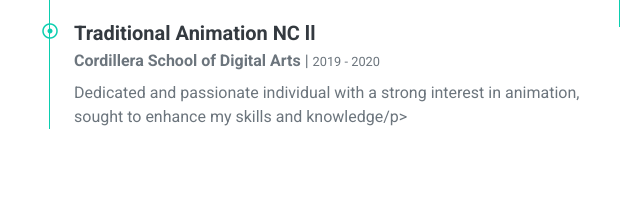
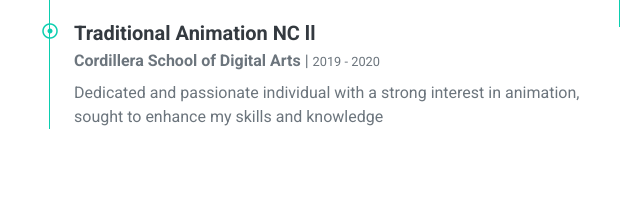
Before and after one commit to JoshuaBayron/jayzesotero.github.io, a plain HTML site: page index.html in a window 1280 px wide. Shown: the part 2300-2500 px from the top of the page, 44-684 px from the left. Drawn offline with nearby package versions, Linux system fonts and the light colour scheme.

Commit message:
Update index.html

```diff
--- a/index.html
+++ b/index.html
@@ -163,7 +163,7 @@
                             <i class="far fa-dot-circle text-primary position-absolute" style="top: 2px; left: -32px;"></i>
                             <h5 class="font-weight-bold mb-1">Traditional Animation NC ll</h5>
                             <p class="mb-2"><strong>Cordillera School of Digital Arts</strong> | <small>2019 - 2020</small></p>
-                            <p>Dedicated and passionate individual with a strong interest in animation, sought to enhance my skills and knowledge/p>
+                            <p>Dedicated and passionate individual with a strong interest in animation, sought to enhance my skills and knowledge</p>
                         </div>
                     </div>
                 </div>
```
